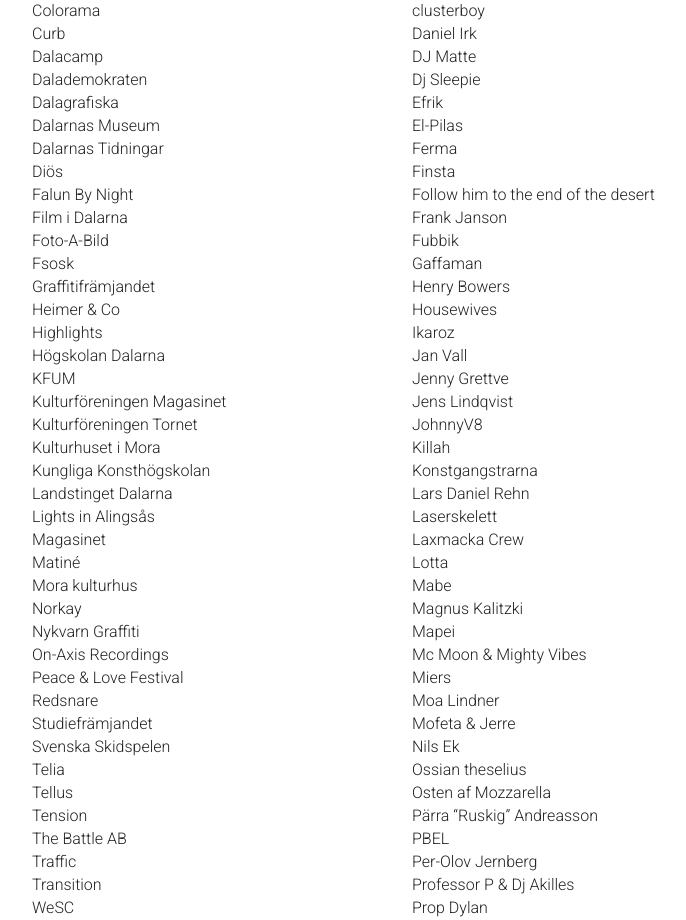
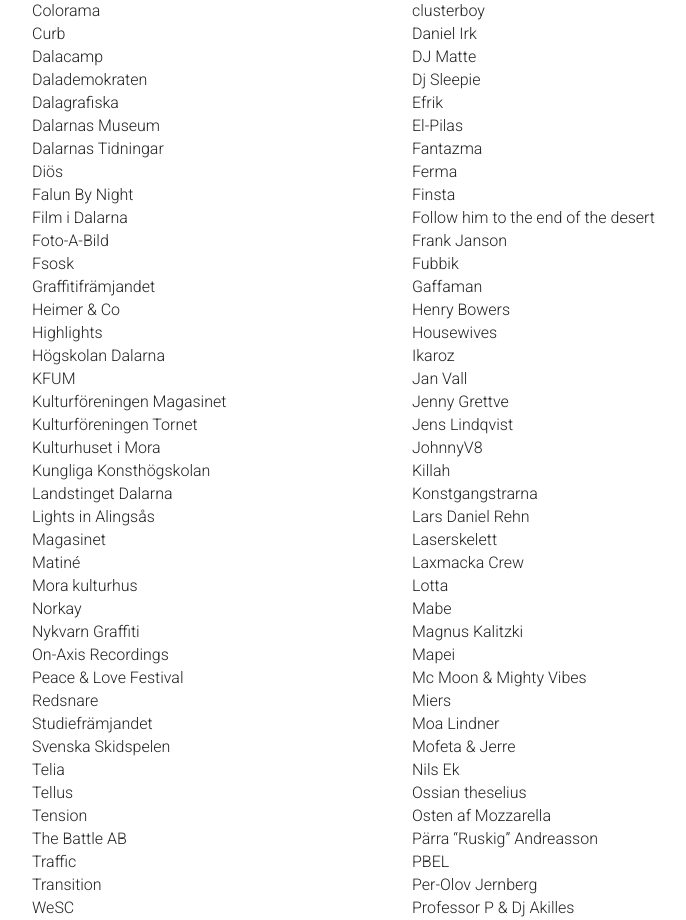
Before and after one commit to kamoufleradkurbits/kamoufleradkurbits.com, a plain HTML site: page index.html in a window 1280 px wide. Shown: the part 1718-2638 px from the top of the page, without its empty margins (228-914 px from the left). Drawn offline with Linux system fonts and the light colour scheme.

Commit message:
Innehåll

```diff
--- a/index.html
+++ b/index.html
@@ -170,6 +170,7 @@
               <li>Dj Sleepie</li>
               <li>Efrik</li>
               <li>El-Pilas</li>
+              <li>Fantazma</li>
               <li>Ferma</li>
               <li>Finsta</li>
               <li>Follow him to the end of the desert</li>
```
